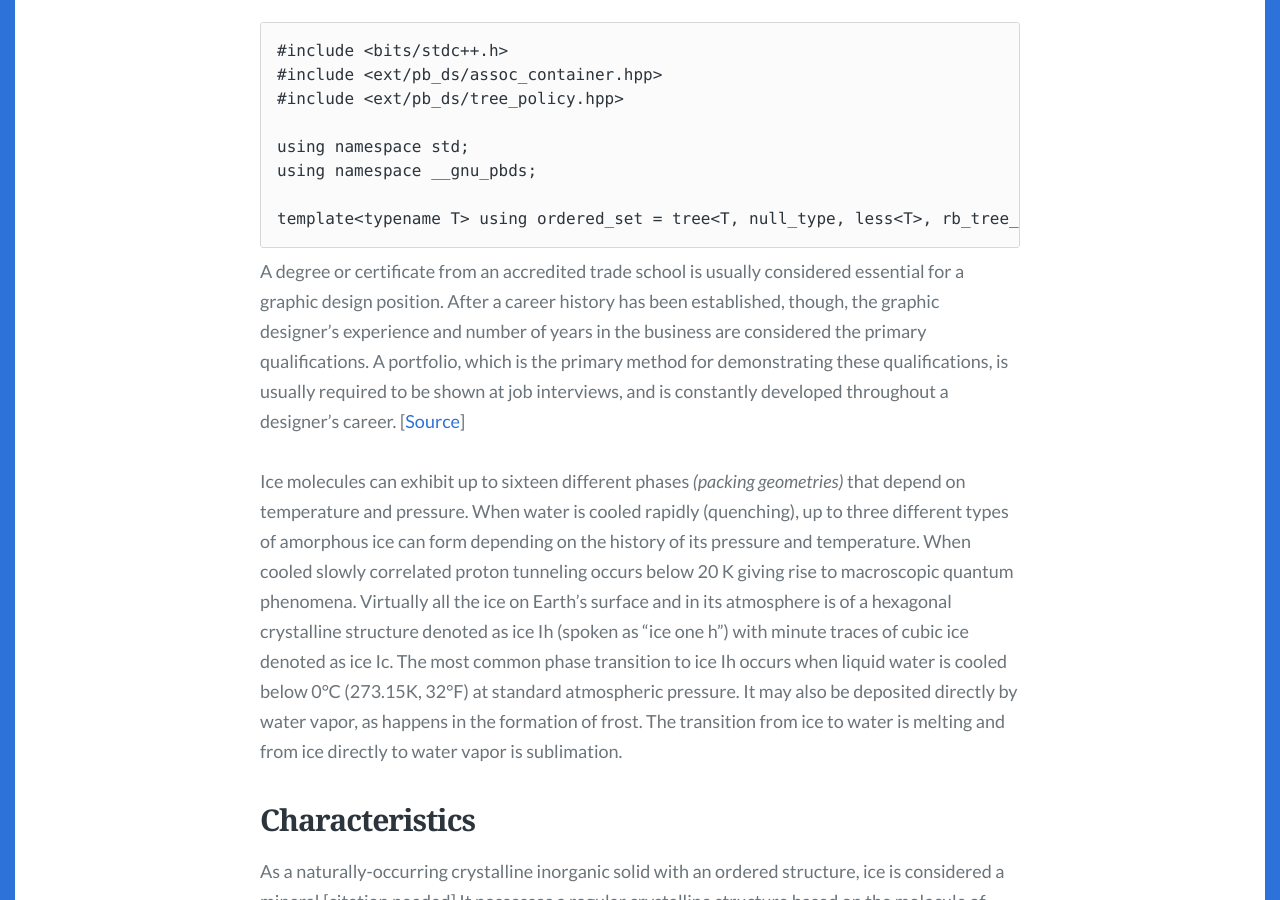
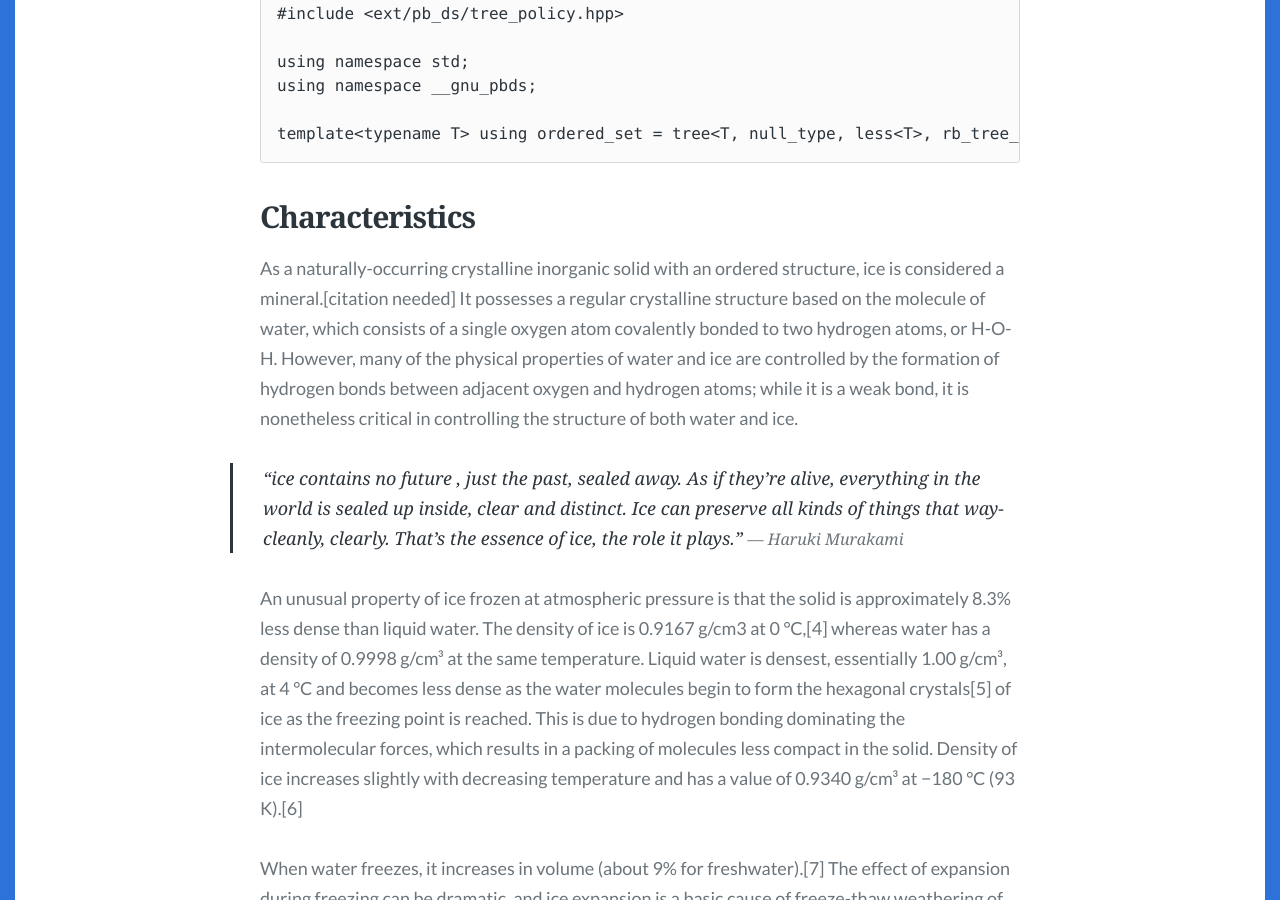
Before and after one commit to httin/httin.github.io, a Jekyll site: the page built from _posts/2023-06-23-Ordered-Set-data-structure-in-C++.md, in a window 1280 px wide and 900 px high, scrolled down 1328 px. Built offline with Jekyll 4.4.1, drawn with Linux system fonts in a browser that asks for light colours; some web fonts are replaced; comment, search, counter and statistics services are not loaded; some of the changed lines change nothing that is shown; some of the changed text lies outside the part shown.

Commit message:
Update 2023-06-23-Ordered-Set-data-structure-in-C++.md

````diff
--- a/_posts/2023-06-23-Ordered-Set-data-structure-in-C++.md
+++ b/_posts/2023-06-23-Ordered-Set-data-structure-in-C++.md
@@ -1,9 +1,9 @@
 ---
 layout: post
-title: "Ordered Set data structure in C++"
+title: "Ordered Set data structure in GNU C++"
 description: "An advanced data structure in GNU C++ PBDS library"
-date: 2023-06-22
-feature_image: images/road.jpg
+date: 2023-06-23
+feature_image: images/cpp-girl.jpg
 tags: [GNU, datastructures]
 ---
 
@@ -26,10 +26,6 @@
 template<typename T> using ordered_set = tree<T, null_type, less<T>, rb_tree_tag, tree_order_statistics_node_update>;
 ```
 
-A degree or certificate from an accredited trade school is usually considered essential for a graphic design position. After a career history has been established, though, the graphic designer's experience and number of years in the business are considered the primary qualifications. A portfolio, which is the primary method for demonstrating these qualifications, is usually required to be shown at job interviews, and is constantly developed throughout a designer's career. [[Source](https://en.wikipedia.org/wiki/Graphic_designer)]
-
-Ice molecules can exhibit up to sixteen different phases _(packing geometries)_ that depend on temperature and pressure. When water is cooled rapidly (quenching), up to three different types of amorphous ice can form depending on the history of its pressure and temperature. When cooled slowly correlated proton tunneling occurs below 20 K giving rise to macroscopic quantum phenomena. Virtually all the ice on Earth's surface and in its atmosphere is of a hexagonal crystalline structure denoted as ice Ih (spoken as "ice one h") with minute traces of cubic ice denoted as ice Ic. The most common phase transition to ice Ih occurs when liquid water is cooled below 0°C (273.15K, 32°F) at standard atmospheric pressure. It may also be deposited directly by water vapor, as happens in the formation of frost. The transition from ice to water is melting and from ice directly to water vapor is sublimation.
-
 ## Characteristics
 
 As a naturally-occurring crystalline inorganic solid with an ordered structure, ice is considered a mineral.[citation needed] It possesses a regular crystalline structure based on the molecule of water, which consists of a single oxygen atom covalently bonded to two hydrogen atoms, or H-O-H. However, many of the physical properties of water and ice are controlled by the formation of hydrogen bonds between adjacent oxygen and hydrogen atoms; while it is a weak bond, it is nonetheless critical in controlling the structure of both water and ice.
````
